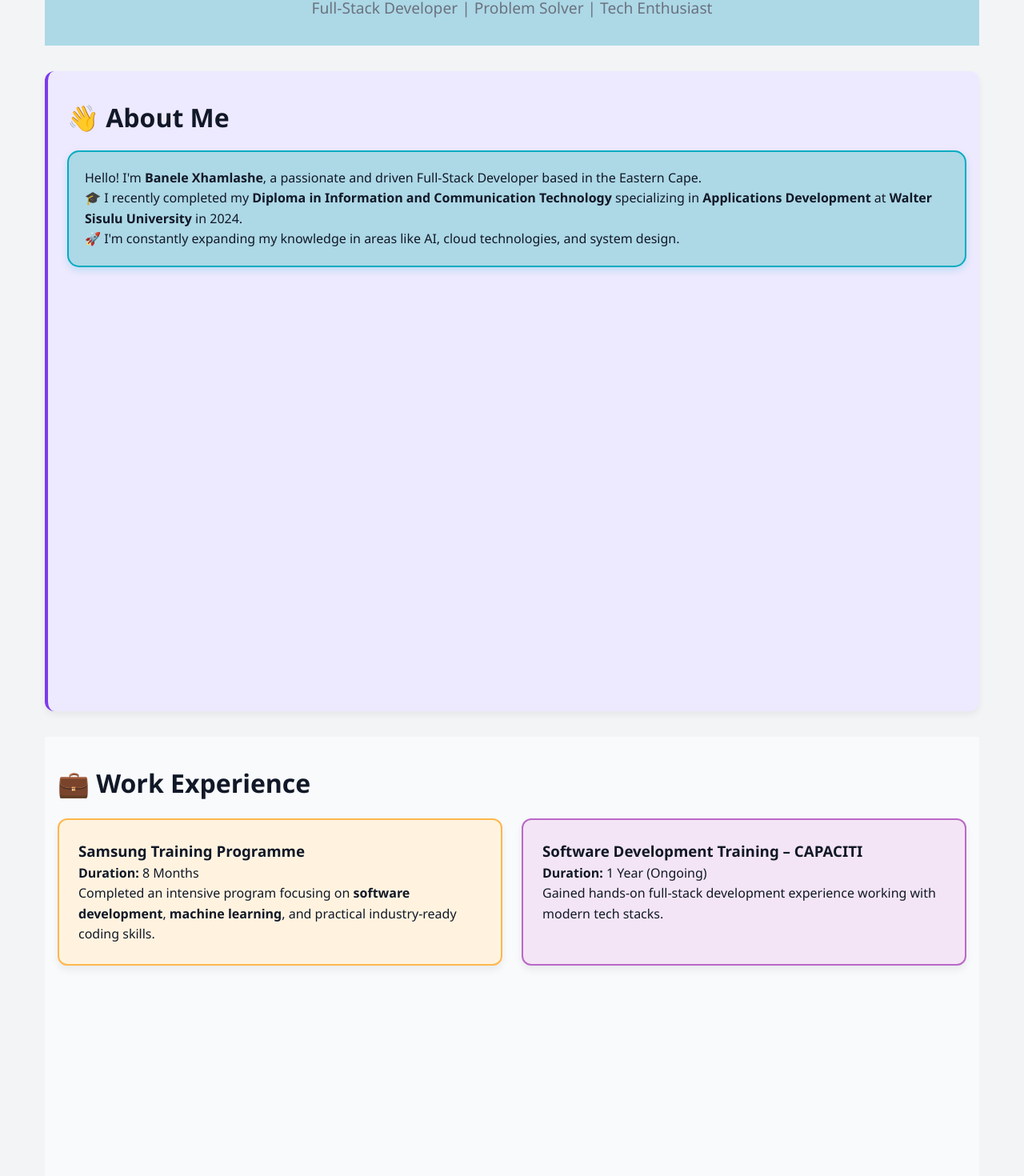
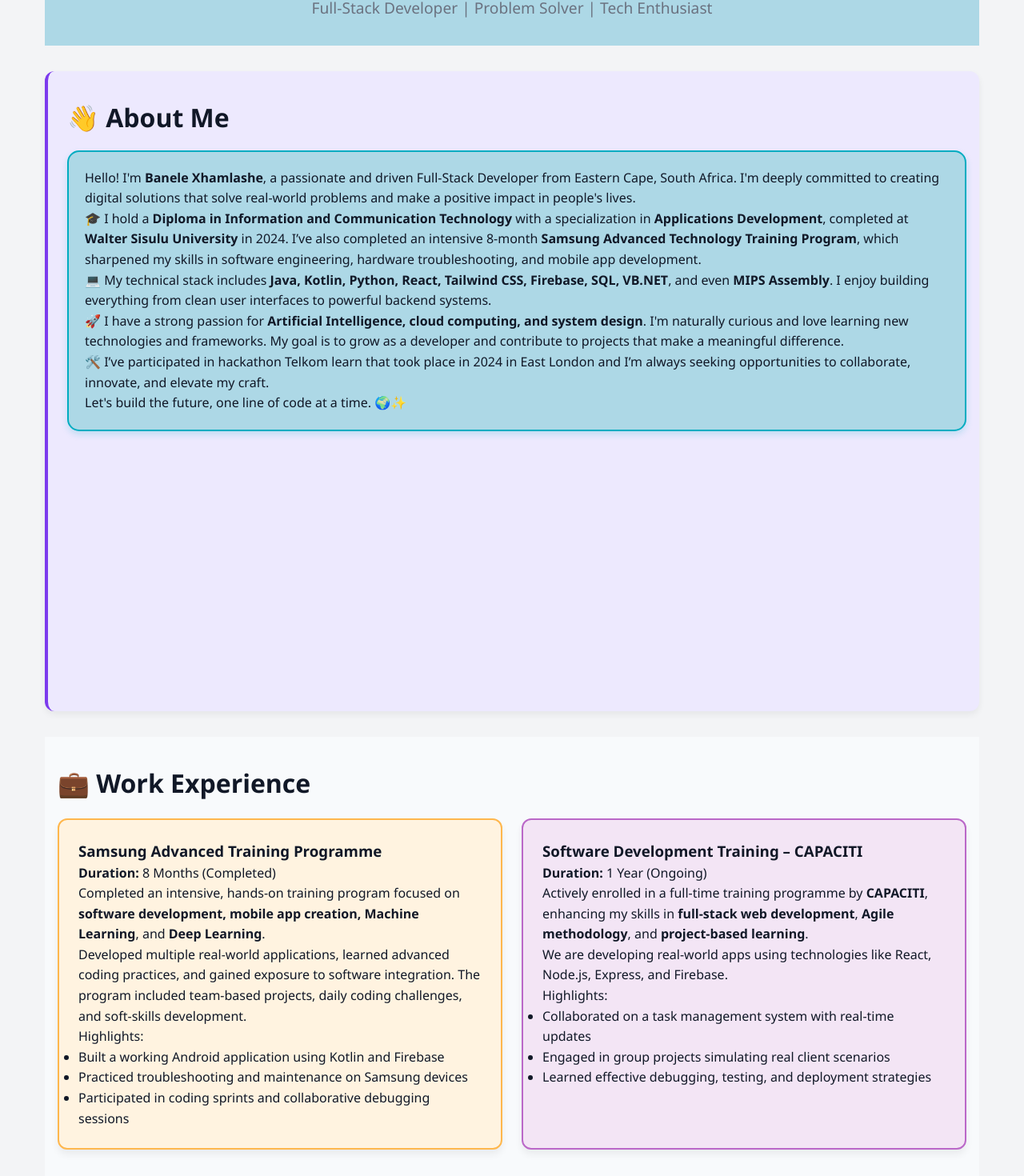
Before and after one commit to buds345/portfolio, a React (Create React App) app: page /#home in a window 1280 px wide. Shown: the part 197-1667 px from the top of the page at 80% size. Built offline with nearby package versions, Linux system fonts and the light colour scheme.

Commit message:
Initial commit

```diff
--- a/src/App.js
+++ b/src/App.js
@@ -201,16 +201,26 @@ const App = () => {
   <h2>👋 About Me</h2>
   <div className="about-card">
     <p>
-            Hello! I'm <strong>Banele Xhamlashe</strong>, a passionate and driven Full-Stack Developer based in the Eastern Cape.
+      Hello! I'm <strong>Banele Xhamlashe</strong>, a passionate and driven Full-Stack Developer from  Eastern Cape, South Africa. I'm deeply committed to creating digital solutions that solve real-world problems and make a positive impact in people's lives.
     </p>
     <p>
-            🎓 I recently completed my <strong>Diploma in Information and Communication Technology</strong> specializing in <strong>Applications Development</strong> at <strong>Walter Sisulu University</strong> in 2024.
+      🎓 I hold a <strong>Diploma in Information and Communication Technology</strong> with a specialization in <strong>Applications Development</strong>, completed at <strong>Walter Sisulu University</strong> in 2024. I’ve also completed an intensive 8-month <strong>Samsung Advanced Technology Training Program</strong>, which sharpened my skills in software engineering, hardware troubleshooting, and mobile app development.
     </p>
     <p>
-            🚀 I'm constantly expanding my knowledge in areas like AI, cloud technologies, and system design.
+      💻 My technical stack includes <strong>Java, Kotlin, Python, React, Tailwind CSS, Firebase, SQL, VB.NET</strong>, and even <strong>MIPS Assembly</strong>. I enjoy building everything from clean user interfaces to powerful backend systems.
+    </p>
+    <p>
+      🚀 I have a strong passion for <strong>Artificial Intelligence, cloud computing, and system design</strong>. I'm naturally curious and love learning new technologies and frameworks. My goal is to grow as a developer and contribute to projects that make a meaningful difference.
+    </p>
+    <p>
+      🛠️ I’ve participated in hackathon Telkom learn that took place in 2024 in East London and I’m always seeking opportunities to collaborate, innovate, and elevate my craft.
+    </p>
+    <p>
+      Let's build the future, one line of code at a time. 🌍✨
     </p>
   </div>
 </section>
+
 
 <section
   id="experience"
@@ -219,20 +229,45 @@ const App = () => {
 >
   <h2>💼 Work Experience</h2>
   <div className="experience-grid">
+
     <div className="experience-card exp1">
-            <h3>Samsung Training Programme</h3>
-            <p><strong>Duration:</strong> 8 Months</p>
+      <h3>Samsung Advanced Training Programme</h3>
+      <p><strong>Duration:</strong> 8 Months (Completed)</p>
       <p>
-              Completed an intensive program focusing on <strong>software development</strong>, <strong>machine learning</strong>, and practical industry-ready coding skills.
+        Completed an intensive, hands-on training program focused on <strong>software development, mobile app creation, Machine Learning</strong>, and <strong>Deep Learning</strong>.
+      </p>
+      <p>
+        Developed multiple real-world applications, learned advanced coding practices, and gained exposure to software integration. The program included team-based projects, daily coding challenges, and soft-skills development.
+      </p>
+      <p>
+        Highlights:
+        <ul>
+          <li>Built a working Android application using Kotlin and Firebase</li>
+          <li>Practiced troubleshooting and maintenance on Samsung devices</li>
+          <li>Participated in coding sprints and collaborative debugging sessions</li>
+        </ul>
       </p>
     </div>
+
     <div className="experience-card exp2">
       <h3>Software Development Training – CAPACITI</h3>
       <p><strong>Duration:</strong> 1 Year (Ongoing)</p>
       <p>
-              Gained hands-on full-stack development experience working with modern tech stacks.
+        Actively enrolled in a full-time training programme by <strong>CAPACITI</strong>, enhancing my skills in <strong>full-stack web development</strong>, <strong>Agile methodology</strong>, and <strong>project-based learning</strong>.
+      </p>
+      <p>
+        We are developing real-world apps using technologies like React, Node.js, Express, and Firebase.
+      </p>
+      <p>
+        Highlights:
+        <ul>
+          <li>Collaborated on a task management system with real-time updates</li>
+          <li>Engaged in group projects simulating real client scenarios</li>
+          <li>Learned effective debugging, testing, and deployment strategies</li>
+        </ul>
       </p>
     </div>
+
   </div>
 </section>
 
```
Lines whose indentation alone changed are shown as unchanged.
